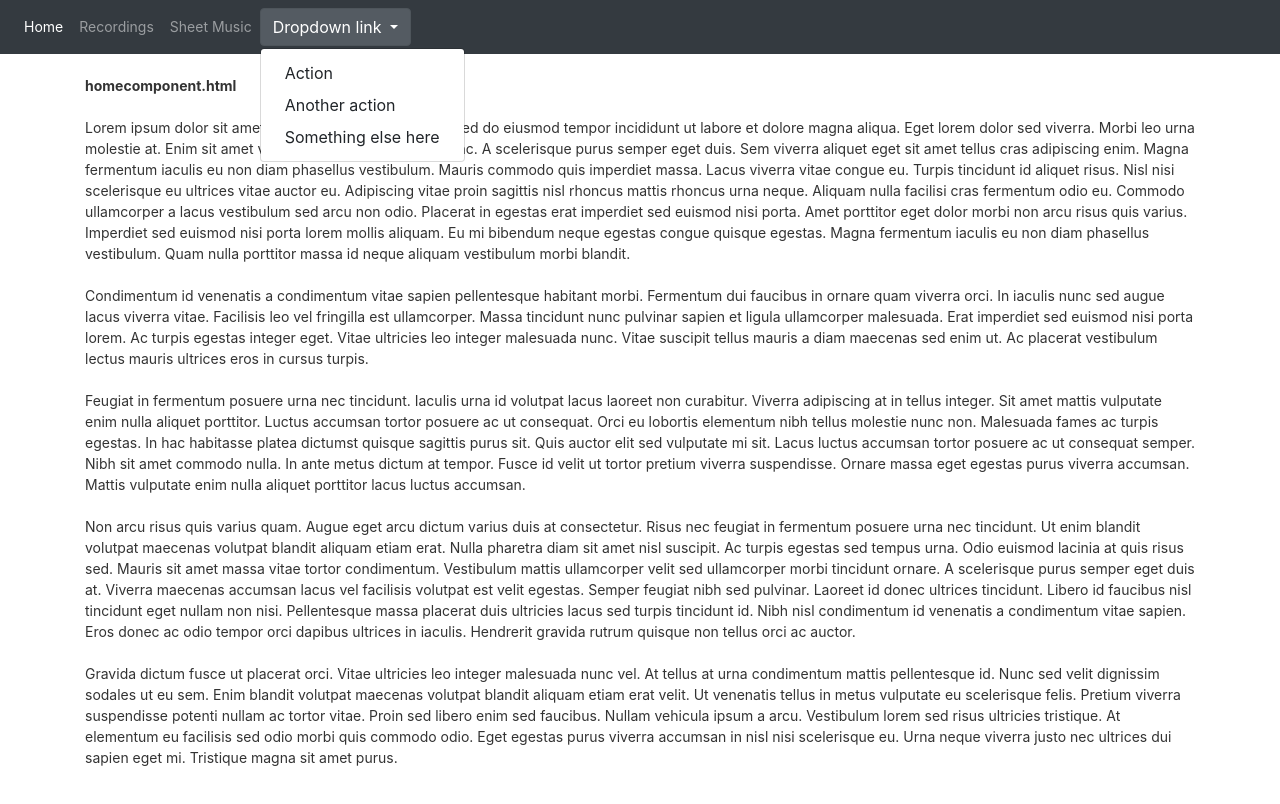
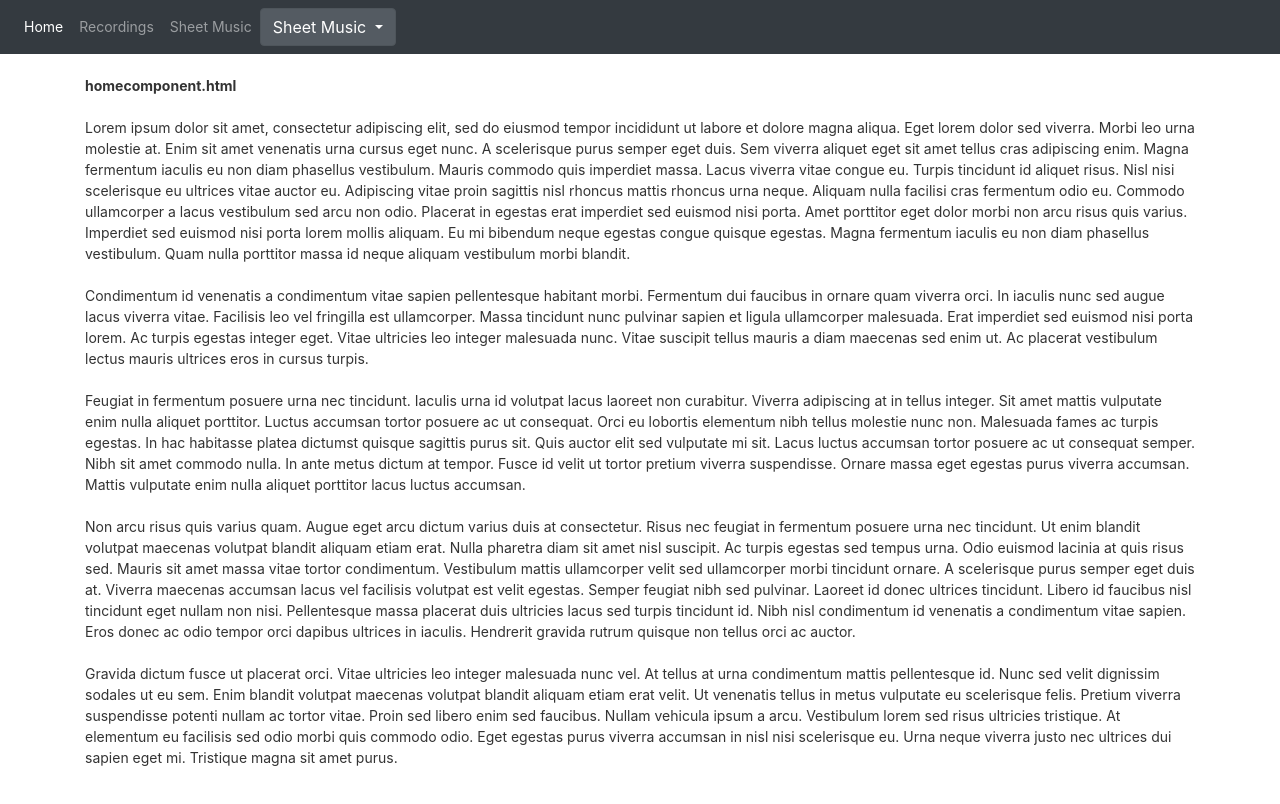
Before and after one commit to bbugieda/emilycid-angular, an Angular app in the folder emilycid-angular/: page /home in a window 1280 px wide. Shown: the top 804 px of the page. Built offline with nearby package versions, Linux system fonts and the light colour scheme.

Commit message:
added imports to include popover for drop down functionality

```diff
--- a/emilycid-angular/src/app/menu/menu.component.html
+++ b/emilycid-angular/src/app/menu/menu.component.html
@@ -11,14 +11,12 @@
         </li>
         <li>
             <div class="dropdown show">
-                <a class="btn btn-secondary dropdown-toggle" href="#" role="button" id="dropdownMenuLink" data-toggle="dropdown" aria-haspopup="true" aria-expanded="false">
-                  Dropdown link
+                <a class="btn btn-secondary dropdown-toggle" href="#" role="button" id="dropdownMenuLink" data-toggle="dropdown" aria-haspopup="true" aria-expanded="true">
+                  Sheet Music
                 </a>
-
-                <div class="dropdown-menu show" aria-labelledby="dropdownMenuLink">
-                  <a class="dropdown-item" href="#">Action</a>
-                  <a class="dropdown-item" href="#">Another action</a>
-                  <a class="dropdown-item" href="#">Something else here</a>
+                <div class="dropdown-menu" aria-labelledby="dropdownMenuLink">
+                  <a [routerLinkActive]="activeClass" routerLink='sheetmusic' class="dropdown-item" href="#">Violin</a>
+                  <a [routerLinkActive]="activeClass" routerLink='sheetmusic' class="dropdown-item" href="#">Viola</a>
                 </div>
               </div>
         </li>
--- a/emilycid-angular/src/index.html
+++ b/emilycid-angular/src/index.html
@@ -7,6 +7,10 @@
   <meta name="viewport" content="width=device-width, initial-scale=1">
   <link rel="icon" type="image/x-icon" href="favicon.ico">
   <link rel="stylesheet" href="https://stackpath.bootstrapcdn.com/bootstrap/4.5.2/css/bootstrap.min.css" integrity="sha384-JcKb8q3iqJ61gNV9KGb8thSsNjpSL0n8PARn9HuZOnIxN0hoP+VmmDGMN5t9UJ0Z" crossorigin="anonymous">
+
+  <script src="https://code.jquery.com/jquery-3.5.1.slim.min.js" integrity="sha384-DfXdz2htPH0lsSSs5nCTpuj/zy4C+OGpamoFVy38MVBnE+IbbVYUew+OrCXaRkfj" crossorigin="anonymous"></script>
+  <script src="https://cdn.jsdelivr.net/npm/popper.js@1.16.1/dist/umd/popper.min.js" integrity="sha384-9/reFTGAW83EW2RDu2S0VKaIzap3H66lZH81PoYlFhbGU+6BZp6G7niu735Sk7lN" crossorigin="anonymous"></script>
+  <script src="https://stackpath.bootstrapcdn.com/bootstrap/4.5.2/js/bootstrap.min.js" integrity="sha384-B4gt1jrGC7Jh4AgTPSdUtOBvfO8shuf57BaghqFfPlYxofvL8/KUEfYiJOMMV+rV" crossorigin="anonymous"></script>
 </head>
 <body>
     <app-root>
```
